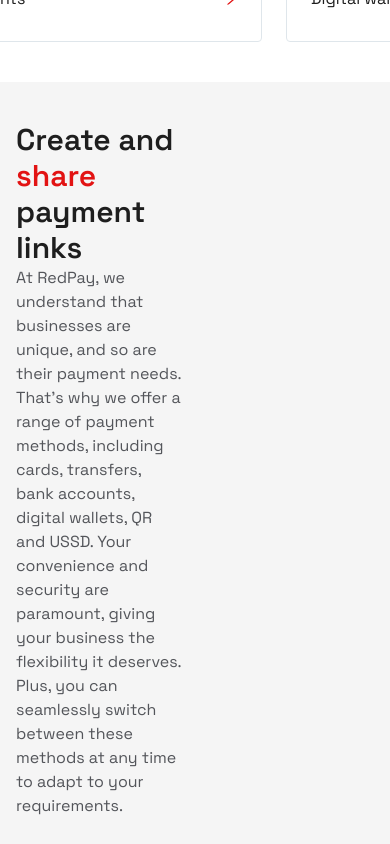
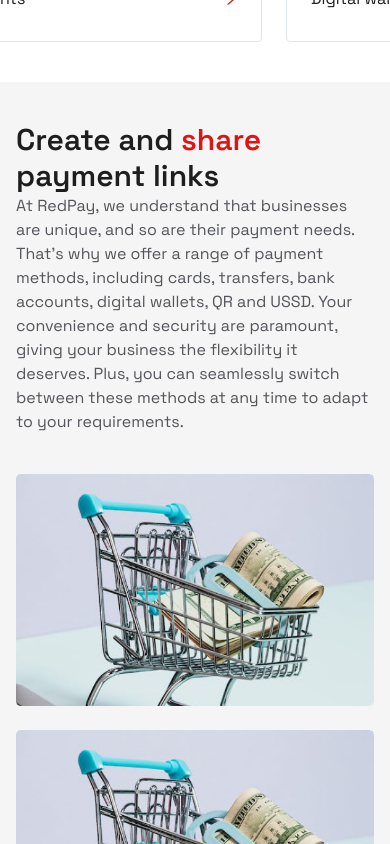
Before and after one commit to UniqueBiodun/redpay, a React (Vite) app: page /features in a window 390 px wide. Shown: the part 1040-1884 px from the top of the page. Built offline with nearby package versions, Linux system fonts and the light colour scheme.

Commit message:
features page under development-2

```diff
--- a/src/views/components/features-headcard/payment-share.tsx
+++ b/src/views/components/features-headcard/payment-share.tsx
@@ -19,7 +19,7 @@
 				className={`min-h-[35vh] ${addStyle} pt-10 pb-[3.75rem] font-grotesk flex items-center`}
 			>
 				<div
-					className={`container lg:pl-32 lg:pr-32 grid grid-cols-2 items-end gap-6`}
+					className={`container lg:pl-32 lg:pr-32 grid grid-cols-1 lg:grid-cols-2 items-end gap-6`}
 				>
 					{/* First Div */}
 					<div className={`${gridOrder}`}>
```
